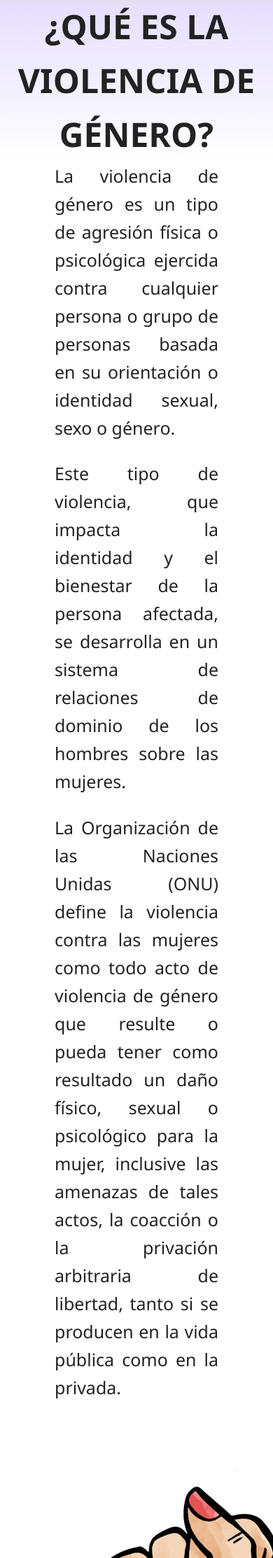
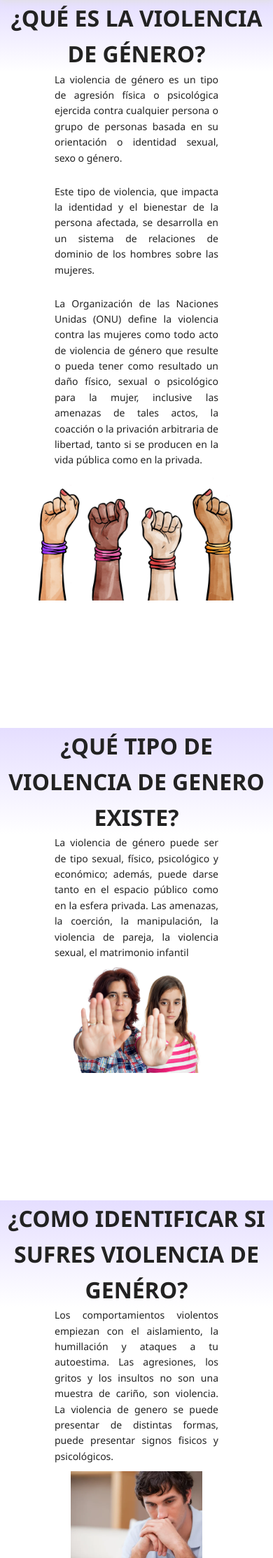
Before and after one commit to 7dg84/CECyAYUDA, a PHP site: page /info.html in a window 390 px wide; the page is wider, and only the part inside the window is pictured. Shown: the part 65-2291 px from the top of that part at 70% size. Run offline with PHP 8.4, Linux system fonts and the light colour scheme.

Commit message:
informacion

```diff
--- a/webpage/info.html
+++ b/webpage/info.html
@@ -39,70 +39,106 @@
 
 
         <main>
+            <span class="title-background">
                 <h1 class="principal">¿QUÉ ES LA VIOLENCIA DE GÉNERO?</h1>
+            </span>
             <div class="information">
-                <p class="principal">La violencia de género es un tipo de agresión física o psicológica ejercida contra cualquier persona o grupo de personas basada en su orientación o identidad sexual, sexo o género.
+                <p class="principal">La violencia de género es un tipo de agresión física o psicológica ejercida contra
+                    cualquier persona o grupo de personas basada en su orientación o identidad sexual, sexo o género.
                 </p><br>
-                <p class="principal">Este tipo de violencia, que impacta la identidad y el bienestar de la persona afectada, se desarrolla en un sistema de relaciones de dominio de los hombres sobre las mujeres.</p><br>
-                <p class="principal">La Organización de las Naciones Unidas (ONU) define la violencia contra las mujeres como todo acto de violencia de género que resulte o pueda tener como resultado un daño físico, sexual o psicológico para la mujer, inclusive las amenazas de tales actos, la coacción o la privación arbitraria de libertad, tanto si se producen en la vida pública como en la privada.</p>
+                <p class="principal">Este tipo de violencia, que impacta la identidad y el bienestar de la persona
+                    afectada, se desarrolla en un sistema de relaciones de dominio de los hombres sobre las mujeres.</p>
+                <br>
+                <p class="principal">La Organización de las Naciones Unidas (ONU) define la violencia contra las mujeres
+                    como todo acto de violencia de género que resulte o pueda tener como resultado un daño físico,
+                    sexual o psicológico para la mujer, inclusive las amenazas de tales actos, la coacción o la
+                    privación arbitraria de libertad, tanto si se producen en la vida pública como en la privada.</p>
             </div>
             <div class="img">
                 <img src="images/juntos.jpg" alt="Agresion" title="juntos podemos">
             </div>
 
             <div class="space"></div>
+            <span class="title-background">
+                <h1>¿QUÉ TIPO DE VIOLENCIA DE GENERO EXISTE?</h1>
+            </span>
             <div class="information">
-            <h1>¿QUÉ TIPO DE VIOLENCIA DE GENERO EXISTE?</h1>
-                <p>La violencia de género puede ser de tipo sexual, físico, psicológico y económico; además, puede darse tanto en el espacio público como en la esfera privada. Las amenazas, la coerción, la manipulación, la violencia de pareja, la violencia sexual, el matrimonio infantil</p>
+                <p>La violencia de género puede ser de tipo sexual, físico, psicológico y económico; además, puede darse
+                    tanto en el espacio público como en la esfera privada. Las amenazas, la coerción, la manipulación,
+                    la violencia de pareja, la violencia sexual, el matrimonio infantil</p>
                 <div class="img">
-                    <img src="images/victimas.jpg" alt="victimas" title="victimas" >
+                    <img src="images/victimas.jpg" alt="victimas" title="victimas">
                 </div>
             </div>
 
             <div class="space"></div>
 
+            <span class="title-background">
+                <h1>¿COMO IDENTIFICAR SI SUFRES VIOLENCIA DE GENÉRO?</h1>
+            </span>
             <div class="information">
-            <h1>¿COMO IDENTIFICAR SI SUFRES VIOLENCIA DE GENÉRO?</h1>
-                <p>Los comportamientos violentos empiezan con el aislamiento, la humillación y ataques a tu autoestima. Las agresiones, los gritos y los insultos no son una muestra de cariño, son violencia.
-                La violencia de genero se puede presentar de distintas formas, puede presentar signos fisicos y psicológicos.</p>
+                <p>Los comportamientos violentos empiezan con el aislamiento, la humillación y ataques a tu autoestima.
+                    Las agresiones, los gritos y los insultos no son una muestra de cariño, son violencia.
+                    La violencia de genero se puede presentar de distintas formas, puede presentar signos fisicos y
+                    psicológicos.</p>
             </div>
             <div class="img3">
-                    <img src="images/sufresvio.jpg" alt="imagen de agresion" title="NO LO PERMITAS" height="800px">
+                <img src="images/sufresvio.jpg" alt="imagen de agresion" title="NO LO PERMITAS">
             </div>
 
             <div class="space"></div>
 
+            <span class="title-background">
+                <h1>COMO COMBARTIR VIOLENCIA DE GÉNERO</h1>
+            </span>
             <div class="information">
-            <h1>COMO COMBARTIR VIOLENCIA DE GÉNERO</h1>
-            <p>Combatir la violencia de género requiere un esfuerzo conjunto de gobiernos, instituciones, organizaciones de la sociedad civil y ciudadanos. Aquí algunas medidas clave para ayudar a erradicar este problema:</p>
+                <p>Combatir la violencia de género requiere un esfuerzo conjunto de gobiernos, instituciones,
+                    organizaciones de la sociedad civil y ciudadanos. Aquí algunas medidas clave para ayudar a erradicar
+                    este problema:</p>
             </div>
             <div class="img2">
-    <img src="images/combatir.jpg" alt="Juntos"  title="NO ESTAS SOLA">
+                <img src="images/combatir.jpg" alt="Juntos" title="NO ESTAS SOLA">
             </div>
 
             <div class="typeviolent">
                 <ul>
                     <li><b>Educación y sensibilización:</b>
-            La educación en igualdad de género desde una edad temprana es fundamental para prevenir la violencia de género. Sensibilizar a la población sobre los roles de género y el respeto mutuo puede ayudar a erradicar conductas violentas.
+                        La educación en igualdad de género desde una edad temprana es fundamental para prevenir la
+                        violencia de género. Sensibilizar a la población sobre los roles de género y el respeto mutuo
+                        puede ayudar a erradicar conductas violentas.
                     </li>
                     <li><b>Refuerzo de marcos legales:</b>
-            Es necesario implementar leyes que protejan a las víctimas de la violencia de género, así como asegurar que los perpetradores reciban sanciones adecuadas. Estas leyes deben ir acompañadas de una correcta aplicación y de recursos de protección para las víctimas.
+                        Es necesario implementar leyes que protejan a las víctimas de la violencia de género, así como
+                        asegurar que los perpetradores reciban sanciones adecuadas. Estas leyes deben ir acompañadas de
+                        una correcta aplicación y de recursos de protección para las víctimas.
                     </li>
                     <li><b>Apoyo a las víctimas:</b>
-            Crear centros de ayuda y apoyo psicológico y legal para las víctimas de violencia de género es esencial. Estos centros deben ofrecer un espacio seguro donde las personas puedan recibir el respaldo y la asistencia que necesitan para salir de la situación de violencia.
+                        Crear centros de ayuda y apoyo psicológico y legal para las víctimas de violencia de género es
+                        esencial. Estos centros deben ofrecer un espacio seguro donde las personas puedan recibir el
+                        respaldo y la asistencia que necesitan para salir de la situación de violencia.
                     </li>
                     <li><b>Uso de tecnología para prevenir y denunciar:</b>
-            Hoy en día, la tecnología ofrece herramientas para que las víctimas denuncien la violencia de forma anónima o busquen ayuda de manera discreta. Aplicaciones y plataformas de ayuda en línea pueden ser un recurso importante para quienes enfrentan situaciones de violencia.
+                        Hoy en día, la tecnología ofrece herramientas para que las víctimas denuncien la violencia de
+                        forma anónima o busquen ayuda de manera discreta. Aplicaciones y plataformas de ayuda en línea
+                        pueden ser un recurso importante para quienes enfrentan situaciones de violencia.
                     </li>
                 </ul>
             </div>
 
             <div class="space"></div>
 
+            <span class="title-background">
+                <h1>VIDEOS DE APOYO</h1>
+            </span>
             <div class="information">
-<h1>VIDEOS DE APOYO</h1>
-<iframe width="560" height="315" src="https://www.youtube.com/embed/0KdmgUqM0C0?si=nXMReL8I1TWcNTkS" title="YouTube video player" frameborder="0" allow="accelerometer; autoplay; clipboard-write; encrypted-media; gyroscope; picture-in-picture; web-share" referrerpolicy="strict-origin-when-cross-origin" allowfullscreen></iframe>
-<iframe width="560" height="315" src="https://www.youtube.com/embed/ADklCxzE2Io?si=mzg0lg4EQnvxNoEg" title="YouTube video player" frameborder="0" allow="accelerometer; autoplay; clipboard-write; encrypted-media; gyroscope; picture-in-picture; web-share" referrerpolicy="strict-origin-when-cross-origin" allowfullscreen></iframe>
+                <iframe width="560" height="315" src="https://www.youtube.com/embed/0KdmgUqM0C0?si=nXMReL8I1TWcNTkS"
+                    title="YouTube video player" frameborder="0"
+                    allow="accelerometer; autoplay; clipboard-write; encrypted-media; gyroscope; picture-in-picture; web-share"
+                    referrerpolicy="strict-origin-when-cross-origin" allowfullscreen></iframe>
+                <iframe width="560" height="315" src="https://www.youtube.com/embed/ADklCxzE2Io?si=mzg0lg4EQnvxNoEg"
+                    title="YouTube video player" frameborder="0"
+                    allow="accelerometer; autoplay; clipboard-write; encrypted-media; gyroscope; picture-in-picture; web-share"
+                    referrerpolicy="strict-origin-when-cross-origin" allowfullscreen></iframe>
             </div>
         </main>
 
--- a/webpage/styles/info.css
+++ b/webpage/styles/info.css
@@ -1,25 +1,30 @@
-.space{
+.space {
     height: 20vh;
 }
 
-.img{
+img {
     margin: 5px 10%;
+    max-width: 80%;
+    animation-timeline: view();
+    animation-range: entry 0% cover 40%;
 }
 
-.img2{
+.img2 {
     margin: 5px 30%;
 }
 
-.information{
+.information {
     width: 60%;
+    height: 40%;
     text-align: center;
     margin: auto;
 }
-.img3{
+
+.img3 {
     margin: 5px 20%;
 }
 
-.typeviolent{
+.typeviolent {
     text-align: justify;
     width: 60%;
     margin: auto;
@@ -28,7 +33,7 @@
 }
 
 
-h1{
+h1 {
     font-size: 3rem;
     font-family: 'Segoe UI', Tahoma, Geneva, Verdana, sans-serif;
     text-align: center;
@@ -36,31 +41,43 @@ h1{
     animation-timeline: view();
     animation-range: entry 0% cover 40%;
     text-align: center;
-     background: linear-gradient(to bottom, var(--primary-light), var(--background));
+}
 
+.title-background {
+    display: block;
+    background: linear-gradient(to bottom, var(--primary-light), var(--background));
+}
 
-}
-p{
+p,
+li {
     text-align: center;
     font-family: 'Segoe UI', Tahoma, Geneva, Verdana, sans-serif;
     font-size: 25px;
     text-align: justify;
 }
 
-.principal{
+.principal {
     animation: fadeIn 1s ease-out;
 }
 
-@keyframes text{
-    from{
+iframe {
+    width: 100%;
+    border: none;
+    /* margin: 20px 0; */
+}
+
+@keyframes text {
+    from {
         opacity: 0;
         scale: .5;
     }
-    to{
+
+    to {
         opacity: 1;
         scale: 1;
     }
 }
+
 @media (max-width: 768px) {
     .resource-content {
         display: block;
@@ -69,9 +86,19 @@ p{
     .resource-info {
         width: 100%;
     }
- }
 
-.texto{
+    p,
+    li {
+        font-size: 14px;
+    }
+
+    h1 {
+        font-size: 2rem;
+    }
+
+}
+
+.texto {
     font-size: 16px;
     text-align: center;
 }
```
Also changed, not shown: webpage/admin/config.json (+4 -4 lines). Lines whose indentation alone changed are shown as unchanged.
